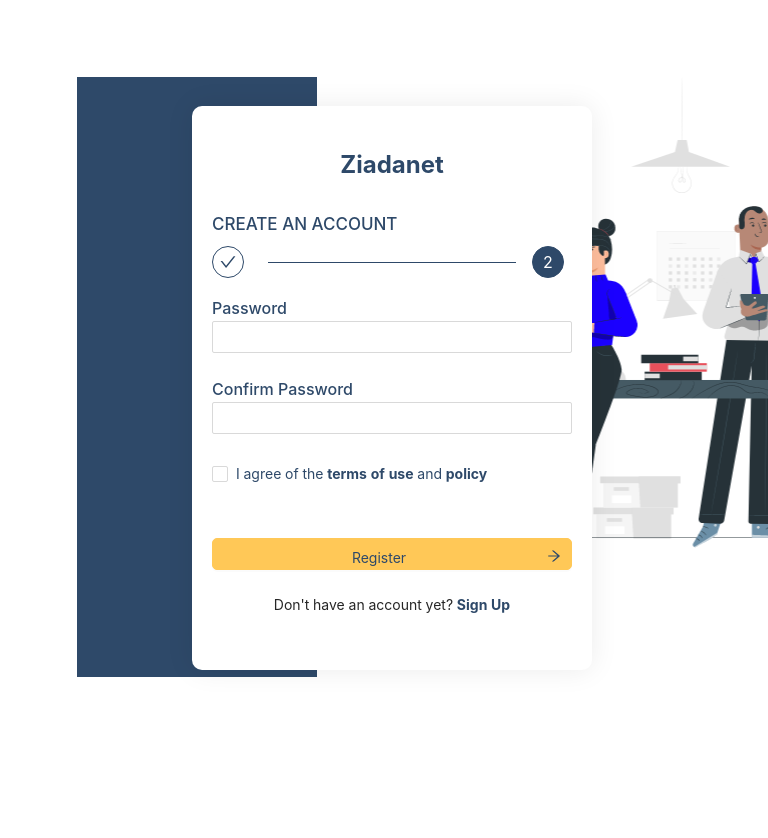
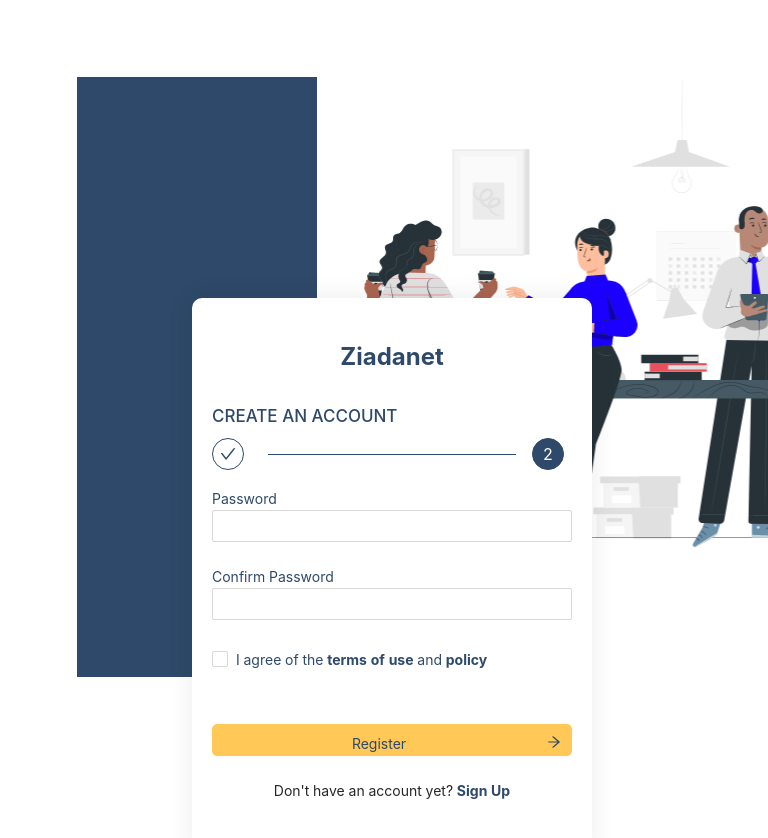
Before and after one commit to byasi/LoginAssigmnet, a React (Create React App) app: page / in a window 768 px wide. Shown: the top 838 px of the page. Built offline with nearby package versions, Linux system fonts and the light colour scheme.

Commit message:
initial commit

```diff
--- a/src/components/Form.js
+++ b/src/components/Form.js
@@ -39,11 +39,11 @@ const LoginForm = () => {
       </Steps>
 
       <Form.Item
-        name="username"
+        name="password"
         rules={[
           {
             required: true,
-            message: 'Please input your Username!',
+            message: 'Please input your Password!',
           },
         ]}
       >
--- a/src/styles/App.css
+++ b/src/styles/App.css
@@ -18,8 +18,6 @@
 .label {
   float: left;
   color: #2e4969;
-  font-weight: 500;
-  font-size: 1rem;
 }
 
 .check-box {
@@ -177,9 +175,6 @@ b {
     margin-top: -75%;
     margin-left: 15%;
   }
-  .col-1 {
-    width: -200px;
-  }
 }
 
 @media only screen and (max-width: 767px) {
@@ -193,6 +188,17 @@ b {
   }
   .col-1 {
     width: -200px;
+  }
+}
+
+@media (max-width: 1199px) {
+  .App {
+    margin-top: 10%;
+    margin-left: 10%;
+  }
+  .col-md-6 {
+    margin-top: -50%;
+    margin-left: 15%;
   }
 }
 
--- a/src/styles/App.scss
+++ b/src/styles/App.scss
@@ -170,9 +170,6 @@ b{
             margin-top: -75%;
             margin-left: 15%;
            }
-           .col-1{
-               width: -200px;
-           }
 
     }
     @media only screen and (max-width: 767px) {
@@ -186,6 +183,17 @@ b{
            }
            .col-1{
                width: -200px;
+           }
+
+    }
+    @media (max-width: 1199px){
+        .App{
+            margin-top: 10%;
+            margin-left: 10%;
+           }
+           .col-md-6{
+            margin-top: -50%;
+            margin-left: 15%;
            }
 
     }
```
Also changed, not shown: 1 other file (tests, documents, lock files or other folders).
